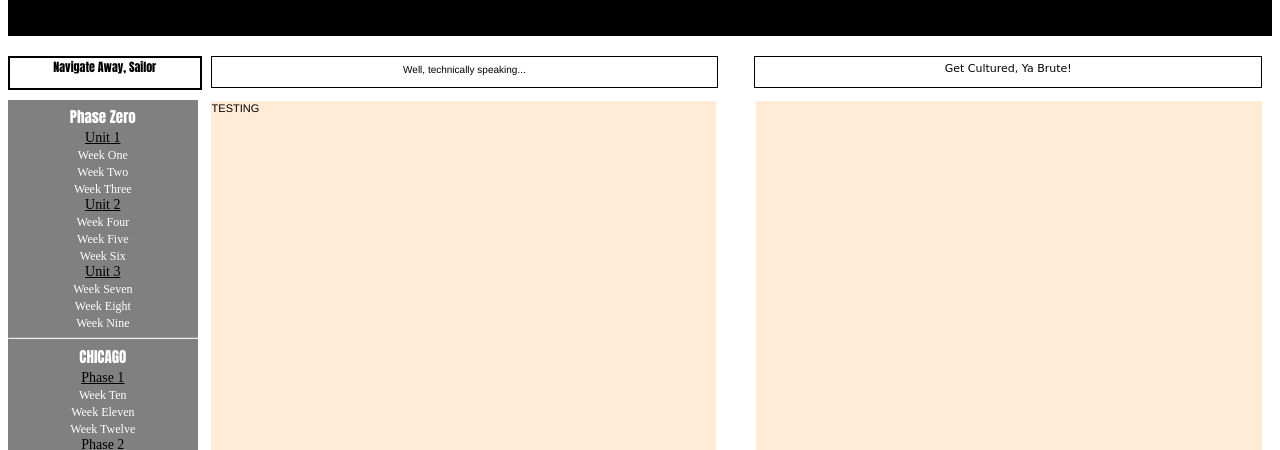
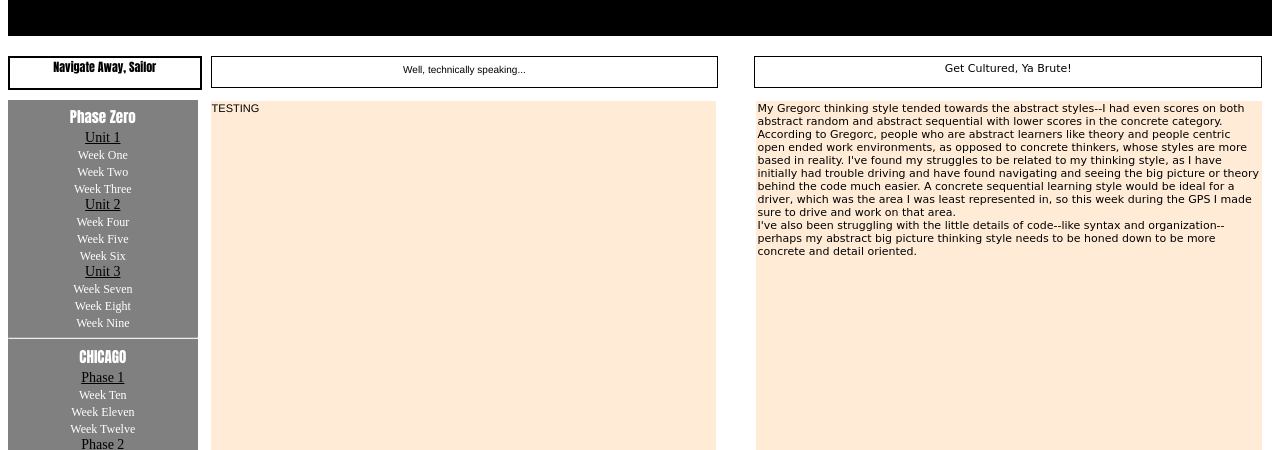
Before and after one commit to stevenan7/stevenan7.github.io, a plain HTML site: page blog-posts/week3_cultural.html in a window 1280 px wide. Shown: the part 350-800 px from the top of the page. Drawn offline with Linux system fonts and the light colour scheme.

Commit message:
Update week3_cultural.html

```diff
--- a/blog-posts/week3_cultural.html
+++ b/blog-posts/week3_cultural.html
@@ -57,7 +57,7 @@
         </p>
     </div>
     <div id="culture_text">
-        <p class="text_pos_blog"><!-- culture blog here-->
+        <p class="text_pos_blog"><!-- culture blog here--> My Gregorc thinking style tended towards the abstract styles--I had even scores on both abstract random and abstract sequential with lower scores in the concrete category. According to Gregorc, people who are abstract learners like theory and people centric open ended work environments, as opposed to concrete thinkers, whose styles are more based in reality. I've found my struggles to be related to my thinking style, as I have initially had trouble driving and have found navigating and seeing the big picture or theory behind the code much easier. A concrete sequential learning style would be ideal for a driver, which was the area I was least represented in, so this week during the GPS I made sure to drive and work on that area. <br> I've also been struggling with the little details of code--like syntax and organization--perhaps my abstract big picture thinking style needs to be honed down to be more concrete and detail oriented.
         </p>
     </div>
     <footer>
```
